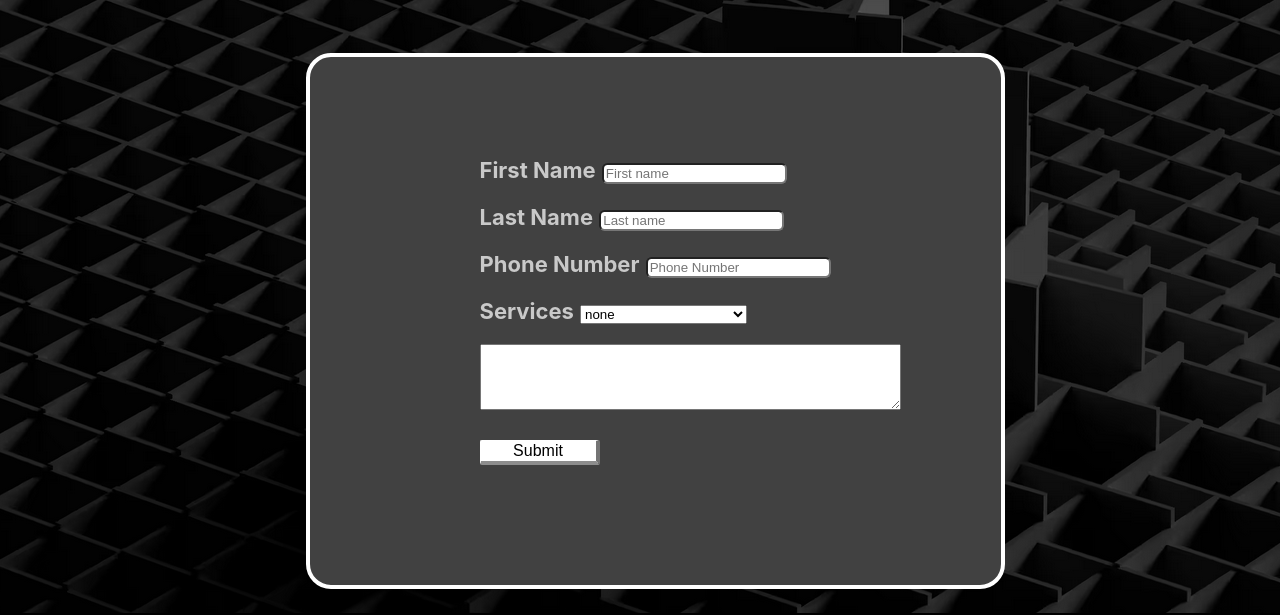
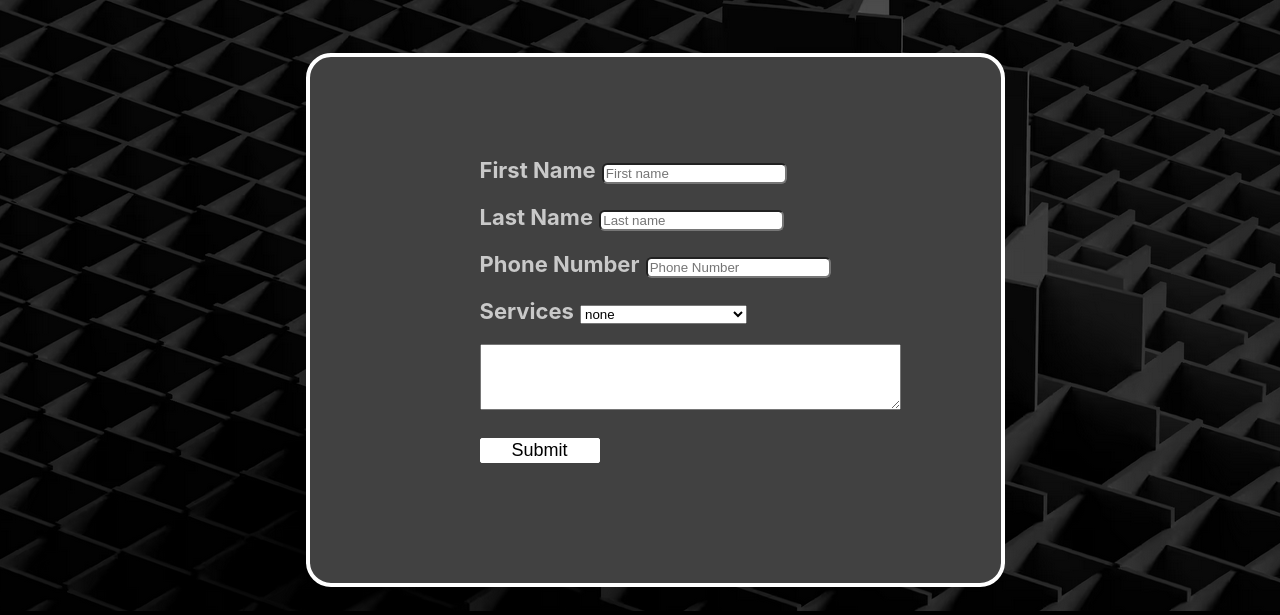
Before and after one commit to elon-mohamadamin/gazella-website, a plain HTML site: page form.html in a window 1280 px wide. Shown: the part 199-814 px from the top of the page. Drawn offline with Linux system fonts and the light colour scheme.

Commit message:
letter spacing  changed, form page button appearance changed, highlight color changed from black to a less black gray type color, again minimal changes

```diff
--- a/styles.css
+++ b/styles.css
@@ -151,7 +151,7 @@ a {
     transition: 0.35s ease-in-out;
 }
 a:hover {
-    letter-spacing: 0.1em;
+    letter-spacing: 0.2em;
     color: rgb(255, 255, 255);
     filter:brightness(150%);
 
@@ -269,20 +269,17 @@ input {
     background:white;
     border:1px solid white;
     border-radius:2px;
-    border-bottom:4px solid rgb(141, 141, 141);
-    border-right:4px solid rgb(116, 116, 116);
-    font-size: 16px;
+    font-family:sans-serif;
+    font-size: 18px;
     width:120px;
-    transition:0s ease;
+    transition:0.2s ease;
 }
 .button:hover {
-/*    background:black;*/
-/*    color:white;*/
+    background:rgb(0, 0, 0);
+    color:white;
 /*    font-weight:bold;*/
 
-    border:1px solid white;
-    border-bottom:2px solid rgb(141, 141, 141);
-    border-right:2px solid rgb(116, 116, 116);
+    border:1px solid rgb(255, 255, 255);
 }
 .lowerform {
     position:relative;
@@ -309,7 +306,7 @@ input {
 
 ::selection {
     background: rgb(185, 172, 143);
-    color:black;
+    color:rgb(37, 37, 37);
 }
 
 
@@ -333,7 +330,6 @@ div p {
     float:left;
 }
 
-/*
 .slider figure img{
     width:100%;
     float:left;
```
Also changed, not shown: 1 other file.
